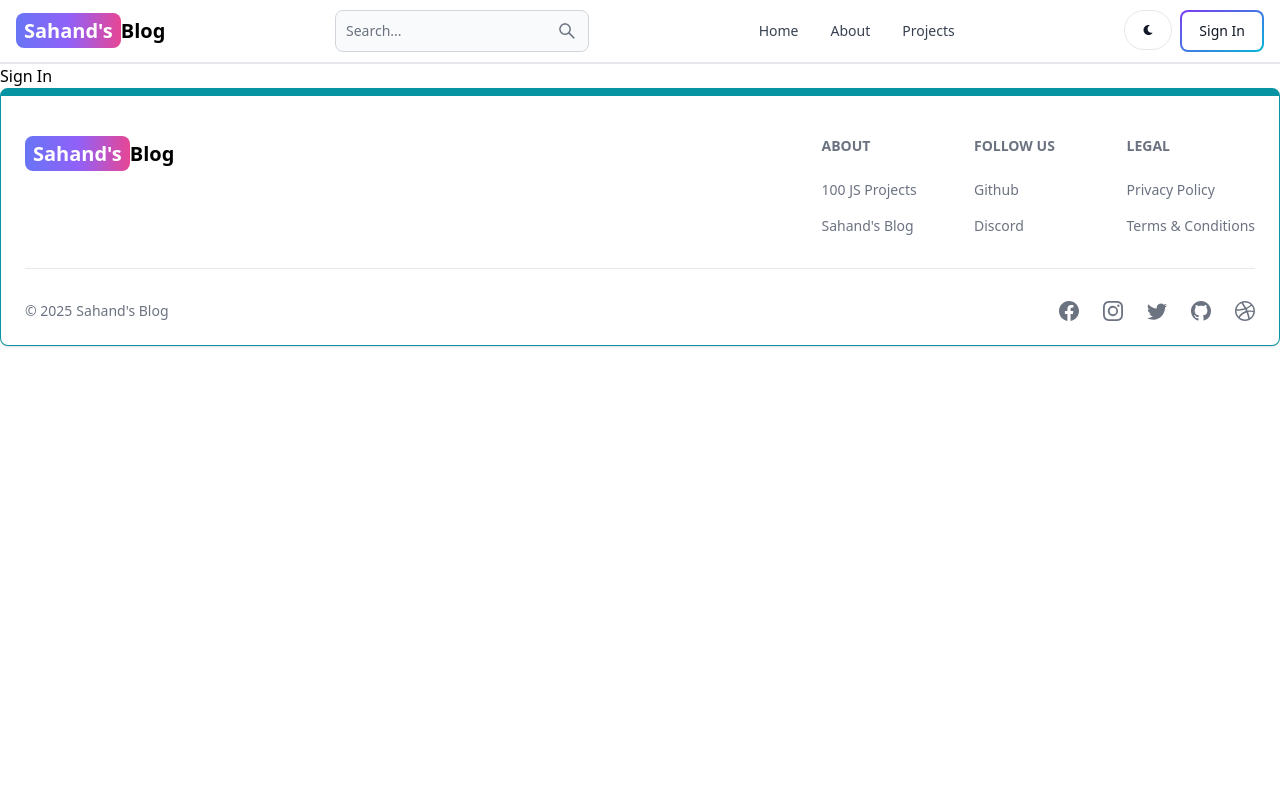
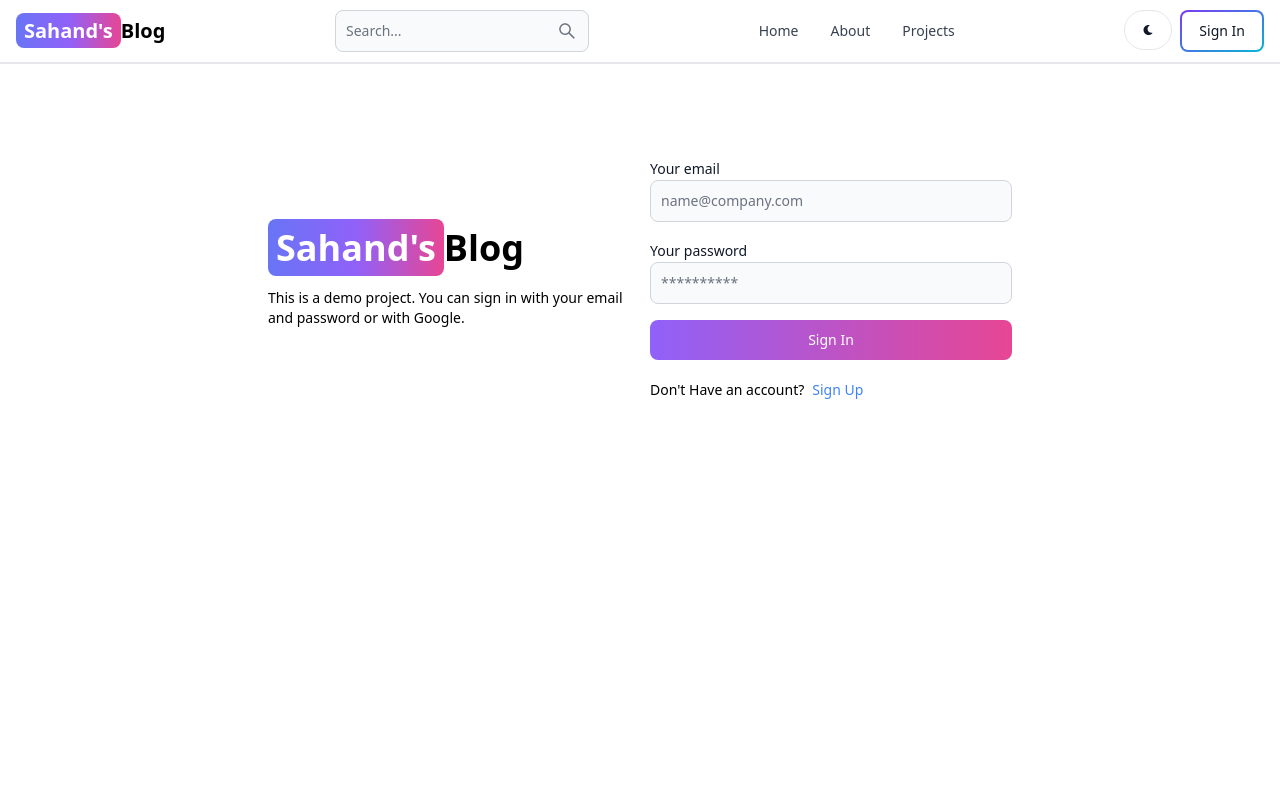
Before and after one commit to shamikh1014/mern-blog, a React (Vite) app in the folder client/: page /sign-in in a window 1280 px wide. Shown: the top 800 px of the page. Built offline with nearby package versions, Linux system fonts and the light colour scheme.

Commit message:
complete signin page functionality

```diff
--- a/client/src/pages/SignIn.jsx
+++ b/client/src/pages/SignIn.jsx
@@ -1,10 +1,137 @@
+
 
 // import React from 'react'
 
+import { Alert, Button, Label, Spinner, TextInput } from "flowbite-react";
+import { useState } from "react";
+import { Link, useNavigate } from "react-router-dom";
+
+
 export default function SignIn(){
-    return(
-        <div>
-            Sign In
+
+    const [formData, setFormData]=useState({});
+    const [errorMessage, setErrorMessage]=useState(null);
+    const [loading, setLoading]=useState(false);
+    const navigate=useNavigate();
+
+    const handleChange=(e)=>{
+        setFormData({...formData, [e.target.id]:e.target.value.trim()});
+    }
+
+    const handleSubmit=async(e)=>{
+        e.preventDefault();
+
+        if(!formData.email || !formData.password){
+            return setErrorMessage('Please fill out all fields.');
+        }
+        try{
+            setLoading(true);
+            setErrorMessage(null);
+            const res=await fetch('/api/auth/signin', {
+
+                method:'POST',
+                headers:{'Content-Type':'application/json'},
+                body:JSON.stringify(formData),
+
+            });
+
+            const data=await res.json();
+            if(data.success===false){
+                return setErrorMessage(data.message);
+            }
+            setLoading(false);
+
+            if(res.ok){
+                navigate('/')
+            }
+
+        }
+
+        catch(error){
+            setErrorMessage(error.message);
+            setLoading(false);
+        }
+
+    };
+
+    return <div className='min-h-screen mt-20'>
+
+        <div className='flex p-3 max-w-3xl mx-auto flex-col md:flex-row md:items-center gap-5'>
+
+            {/* left */}
+            <div className='flex-1'>
+
+            <Link to="/" className='font-bold dark:text-white text-4xl'>
+
+                <span className='px-2 py-1 bg-gradient-to-r from-indigo-500 via-purple-500 to-pink-500 rounded-lg text-white'>
+                    Sahand&apos;s
+                </span>
+                Blog
+
+            </Link>
+
+            <p className='text-sm mt-5'>
+                This is a demo project. You can sign in with your email and password or with Google.
+            </p>
+
+            </div>
+
+            {/* right */}
+            <div className='flex-1'>
+
+                <form className='flex flex-col gap-4' onSubmit={handleSubmit}>
+
+                    <div>
+
+                        <Label value='Your email'/>
+                        <TextInput type='email' placeholder='name@company.com' id='email' onChange={handleChange}/>
+
+                    </div>
+
+                    <div>
+
+                        <Label value='Your password'/>
+                        <TextInput type='password' placeholder='**********' id='password' onChange={handleChange}/>
+
+                    </div>
+
+                    <Button gradientDuoTone='purpleToPink' type='submit' disables={loading}>
+                        {
+                            loading?(
+
+                                <>
+                                    <Spinner size='sm'/>
+                                    <span className='pl-3'> Loading... </span>
+                                </>
+
+                                ):'Sign In'
+                        }
+                    </Button>
+
+                </form>
+
+                <div className="flex gap-2 text-sm mt-5">
+
+                    <span> Don&apos;t Have an account? </span>
+
+                    <Link to='/sign-up' className='text-blue-500'>
+                        Sign Up
+                    </Link>
+
+                </div>
+
+                {
+                    errorMessage && (
+                        <Alert className='mt-5' color='failure'>
+                            {errorMessage}
+                        </Alert>
+                    )
+                }
+
+            </div>
+
         </div>
-    )
+
+    </div>
+
 }
--- a/client/src/pages/SignUp.jsx
+++ b/client/src/pages/SignUp.jsx
@@ -139,4 +139,5 @@
         </div>
 
     </div>
+
 }
```
